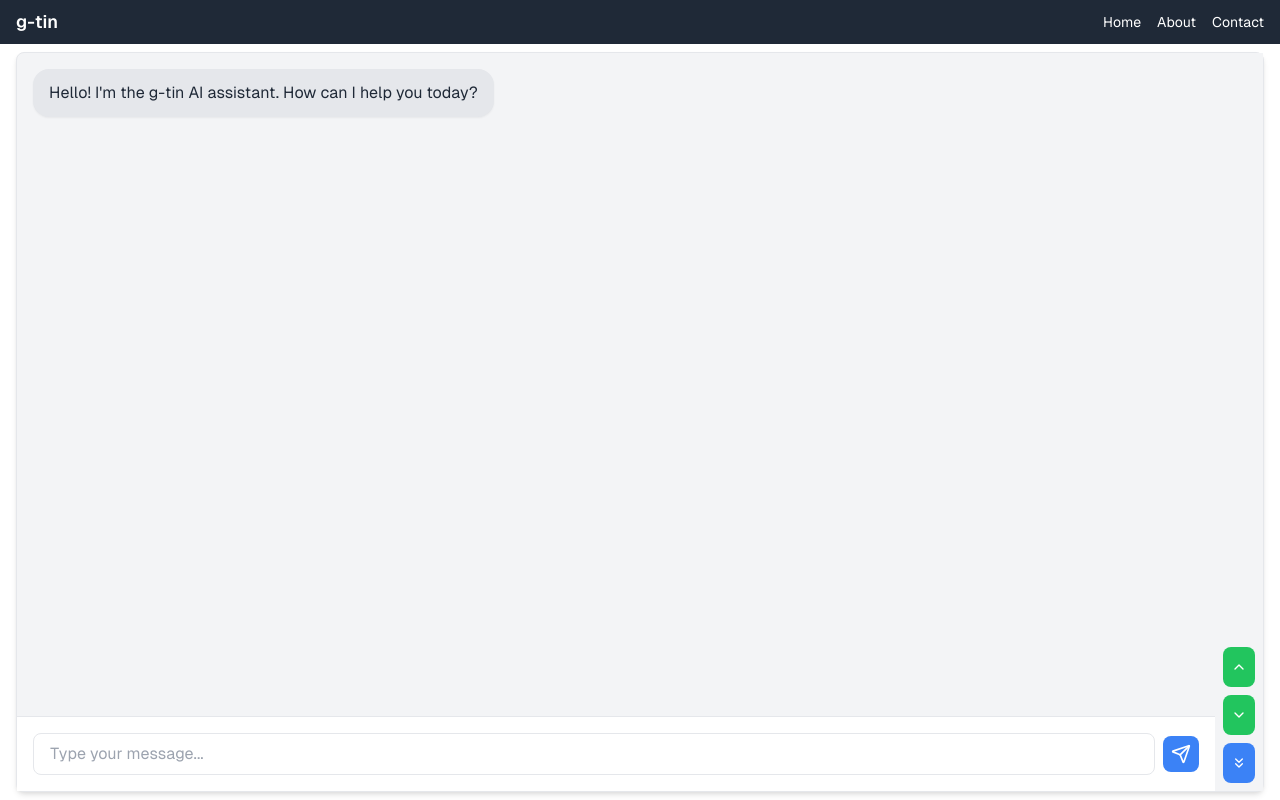
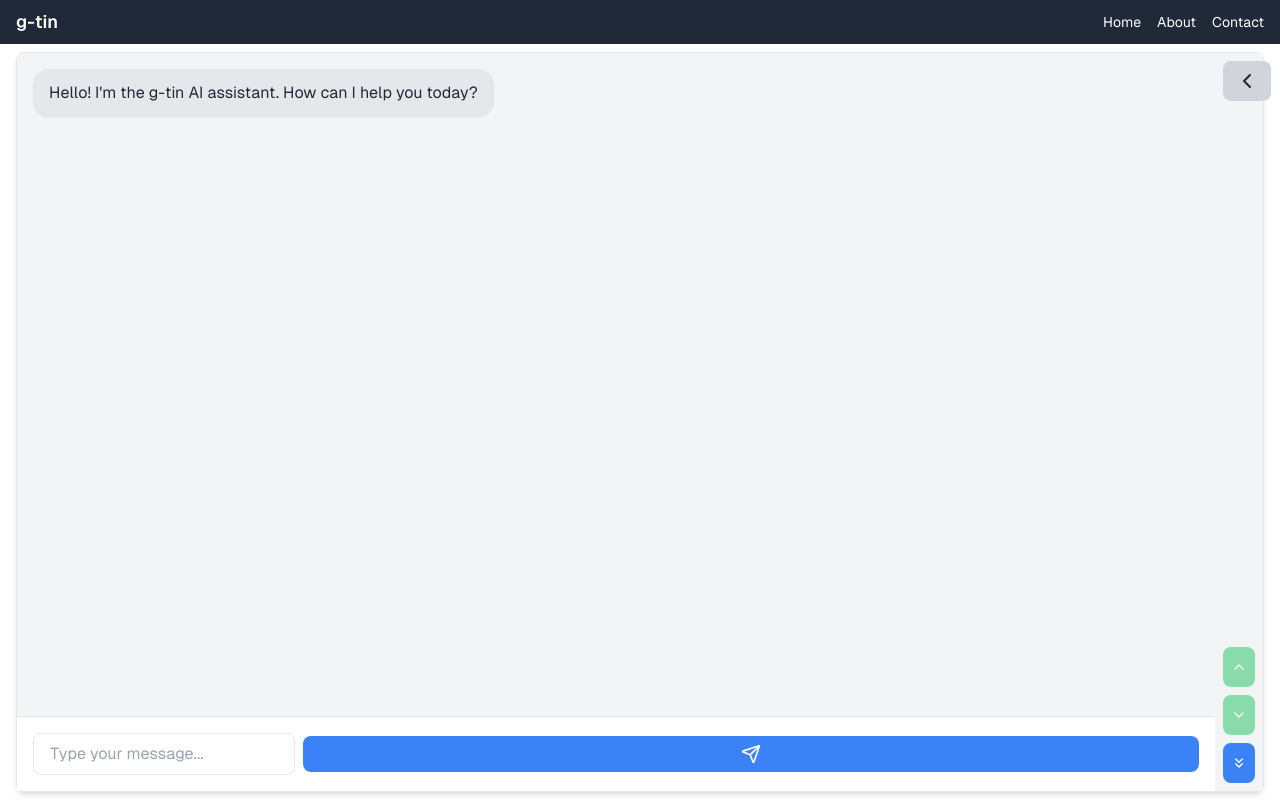
Before and after one commit to zenitogr/g-tin, a Next.js app: page / in a window 1280 px wide. Built offline with nearby package versions, Linux system fonts and the light colour scheme.

Commit message:
toggle navigation and markers

```diff
--- a/app/globals.css
+++ b/app/globals.css
@@ -116,10 +116,29 @@ body {
   padding: 0.5rem;
   border-radius: 0.5rem;
   font-weight: 500;
-  transition: background-color 0.15s ease-in-out, box-shadow 0.15s ease-in-out;
+  transition: all 0.15s ease-in-out;
+  width: 100%;
 }
 
 .chat-button:focus {
   outline: none;
   box-shadow: 0 0 0 3px rgba(59, 130, 246, 0.5);
 }
+
+.chat-button:disabled {
+  opacity: 0.5;
+  cursor: not-allowed;
+}
+
+/* Navigation bar styles */
+.nav-expanded {
+  width: 33.333333%;
+}
+
+.nav-collapsed {
+  width: 3rem;
+}
+
+.nav-transition {
+  transition: width 0.3s ease-in-out;
+}
--- a/components/AIChatbot.tsx
+++ b/components/AIChatbot.tsx
@@ -1,7 +1,7 @@
 'use client';
 
 import { useState, useRef, useEffect, useCallback } from 'react';
-import { ChevronDown, ChevronUp, ChevronsDown, Send } from 'lucide-react';
+import { ChevronDown, ChevronUp, ChevronsDown, Send, ChevronLeft, ChevronRight } from 'lucide-react';
 
 const AIChatbot = () => {
   const [messages, setMessages] = useState<Array<{ text: string; isUser: boolean; id: number }>>([
@@ -13,6 +13,7 @@ const AIChatbot = () => {
   const chatContainerRef = useRef<HTMLDivElement>(null);
   const [isScrolledToBottom, setIsScrolledToBottom] = useState(true);
   const scrollTimeoutRef = useRef<NodeJS.Timeout | null>(null);
+  const [isNavExpanded, setIsNavExpanded] = useState(false);
 
   const handleScroll = useCallback(() => {
     const chatContainer = chatContainerRef.current;
@@ -108,9 +109,13 @@ const AIChatbot = () => {
     scrollToMarker(newIndex);
   };
 
+  const toggleNav = () => {
+    setIsNavExpanded(!isNavExpanded);
+  };
+
   return (
     <div className="flex h-full relative chat-container">
-      <div className="flex-grow flex flex-col">
+      <div className={`flex-grow flex flex-col ${isNavExpanded ? 'w-2/3' : 'w-full'} transition-all duration-300`}>
         <div
           ref={chatContainerRef}
           className="flex-grow overflow-y-scroll p-4 space-y-4 scrollbar-custom"
@@ -150,7 +155,15 @@ const AIChatbot = () => {
           </div>
         </div>
       </div>
-      <div className="w-12 flex flex-col justify-end space-y-2 p-2 bg-gray-100 dark:bg-gray-800">
+      <div className={`flex flex-col justify-between bg-gray-100 dark:bg-gray-800 transition-all duration-300 ${isNavExpanded ? 'w-1/3' : 'w-12'}`}>
+        <button
+          onClick={toggleNav}
+          className="chat-button bg-gray-300 dark:bg-gray-700 text-gray-800 dark:text-white self-start m-2"
+          aria-label={isNavExpanded ? "Collapse navigation" : "Expand navigation"}
+        >
+          {isNavExpanded ? <ChevronRight size={24} /> : <ChevronLeft size={24} />}
+        </button>
+        <div className="flex flex-col justify-end space-y-2 p-2">
           <button
             onClick={() => navigateMarkers('prev')}
             className="chat-button bg-green-500 text-white"
@@ -158,6 +171,7 @@ const AIChatbot = () => {
             disabled={markers.length === 0}
           >
             <ChevronUp size={24} />
+            {isNavExpanded && <span className="ml-2">Previous</span>}
           </button>
           <button
             onClick={() => navigateMarkers('next')}
@@ -166,6 +180,7 @@ const AIChatbot = () => {
             disabled={markers.length === 0}
           >
             <ChevronDown size={24} />
+            {isNavExpanded && <span className="ml-2">Next</span>}
           </button>
           <button
             onClick={scrollToBottom}
@@ -173,7 +188,9 @@ const AIChatbot = () => {
             aria-label="Scroll to bottom"
           >
             <ChevronsDown size={24} />
+            {isNavExpanded && <span className="ml-2">Bottom</span>}
           </button>
+        </div>
       </div>
     </div>
   );
```
Lines whose indentation alone changed are shown as unchanged.
